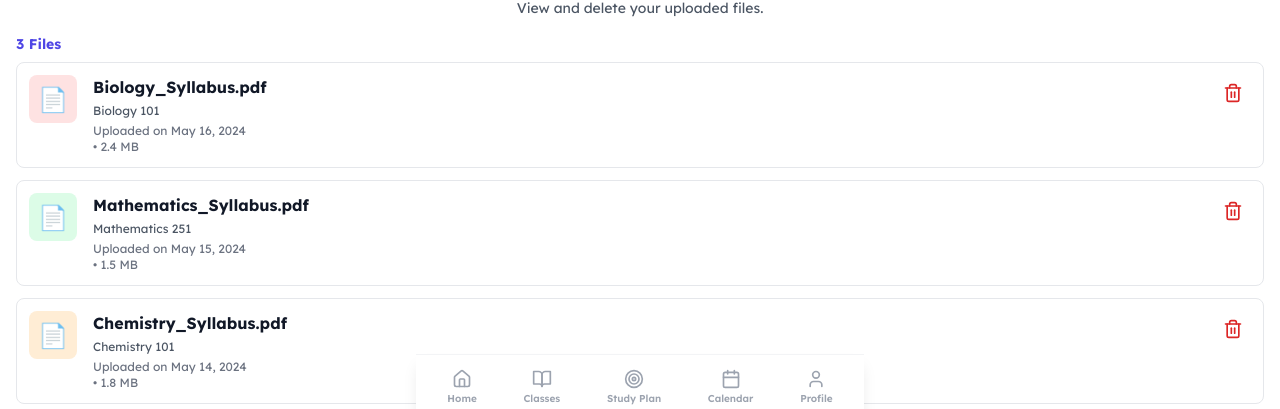
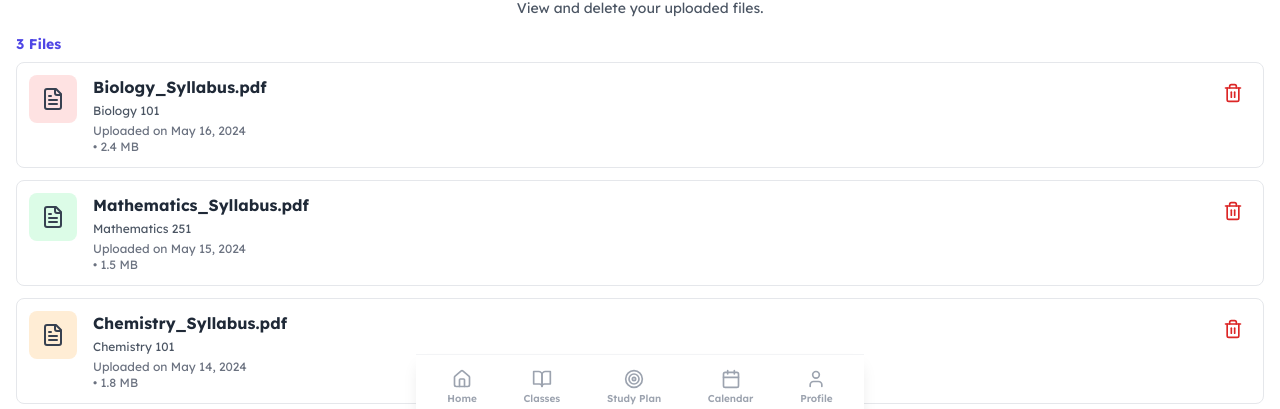
Before and after one commit to manjushakarpe1982/atlas-academic-os, a Next.js app in the folder frontend/: page /dashboard/profile/privacy-data/delete-files in a window 1280 px wide. Shown: the part 381-790 px from the top of the page. Built offline with nearby package versions, Linux system fonts and the light colour scheme.

Commit message:
Update page.tsx

```diff
--- a/frontend/src/app/dashboard/profile/privacy-data/delete-files/page.tsx
+++ b/frontend/src/app/dashboard/profile/privacy-data/delete-files/page.tsx
@@ -1,6 +1,6 @@
 'use client';
 import { useState } from 'react';
-import { Trash2, Info, CheckCircle2 } from 'lucide-react';
+import { Trash2, Info, CheckCircle2, FileText } from 'lucide-react';
 import BackHeader from '../../BackHeader';
 import Image from 'next/image';
 
@@ -135,13 +135,13 @@ export default function DeleteFilesPage() {
                 className="bg-white border border-gray-200 rounded-lg p-3 flex items-start gap-4 hover:border-gray-300 transition-all"
               >
                 {/* File Icon */}
-                <div className={`w-12 h-12 rounded-lg flex items-center justify-center flex-shrink-0 ${file.color}`}>
-                  <span className="text-2xl">📄</span>
-                </div>
+               <div className={`w-12 h-12 rounded-lg flex items-center justify-center flex-shrink-0 ${file.color}`}>
+  <FileText className="w-6 h-6 text-gray-700" />
+</div>
 
                 {/* File Info */}
                 <div className="flex-1 min-w-0">
-                  <p className="font-bold text-gray-900 truncate">{file.name}</p>
+                  <p className="font-bold text-gray-800 truncate">{file.name}</p>
                   <p className="text-xs text-gray-600 mt-1">{file.className}</p>
                   <p className="text-xs text-gray-500 mt-1">
                     Uploaded on {file.uploadDate} <br /> • {file.fileSize}
```
